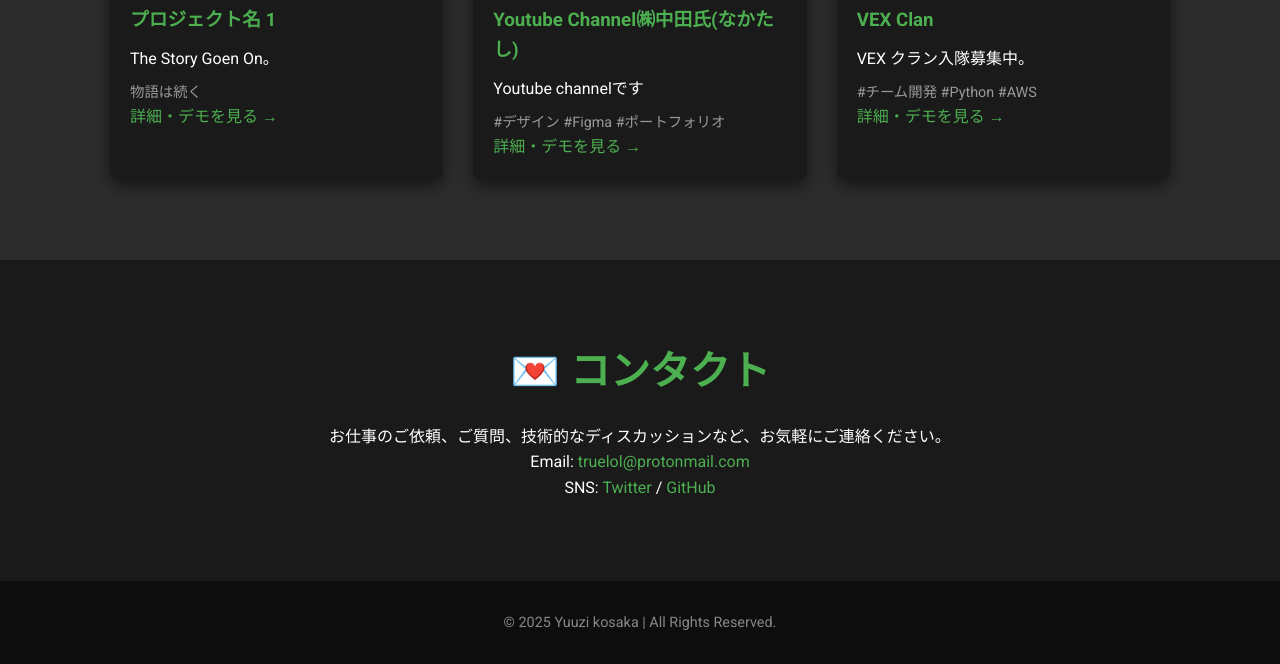
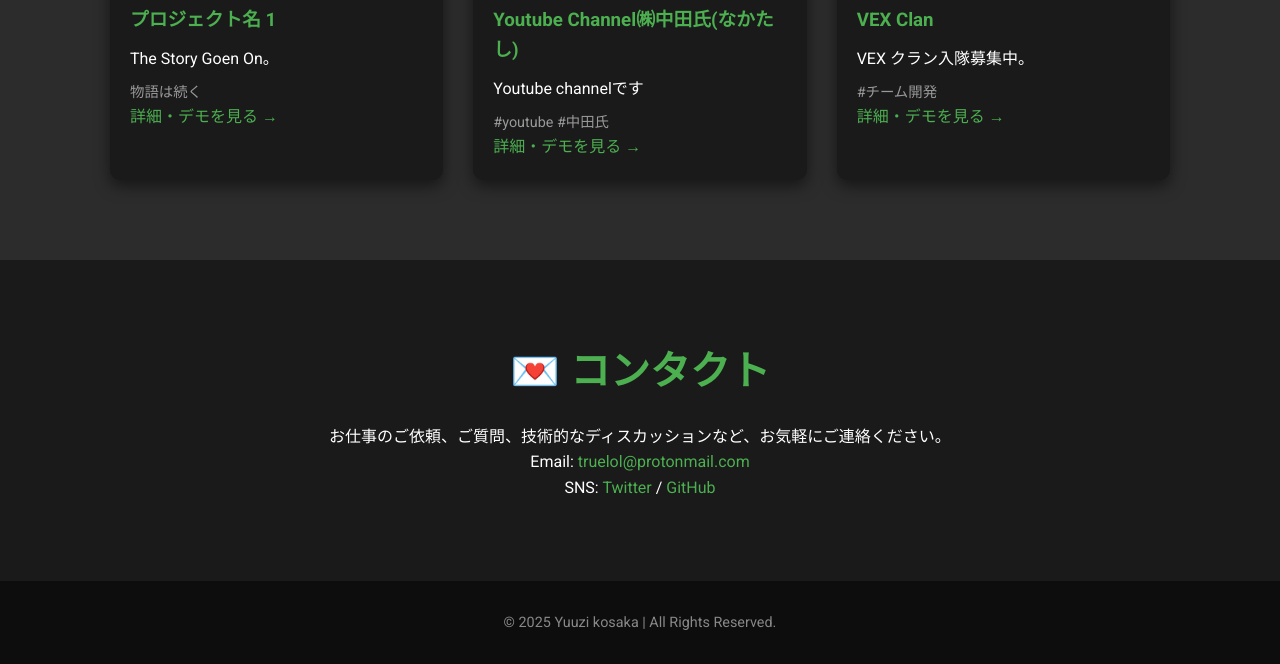
Before and after one commit to yuuzi888/sana, a plain HTML site: page index.html in a window 1280 px wide. Shown: the part 1631-2295 px from the top of the page. Drawn offline with Linux system fonts and the light colour scheme.

Commit message:
index.html

```diff
--- a/index.html
+++ b/index.html
@@ -227,7 +227,7 @@
                     <div class="project-info">
                         <h3>Youtube Channel㈱中田氏(なかたし)</h3>
                         <p>Youtube channelです</p>
-                        <p class="tags">#デザイン #Figma #ポートフォリオ</p>
+                        <p class="tags">#youtube #中田氏</p>
                         <a href="#" target="_blank">詳細・デモを見る &rarr;</a>
                     </div>
                 </div>
@@ -237,7 +237,7 @@
                     <div class="project-info">
                         <h3>VEX Clan</h3>
                         <p>VEX クラン入隊募集中。</p>
-                        <p class="tags">#チーム開発 #Python #AWS</p>
+                        <p class="tags">#チーム開発 </p>
                         <a href="#" target="_blank">詳細・デモを見る &rarr;</a>
                     </div>
                 </div>
```
